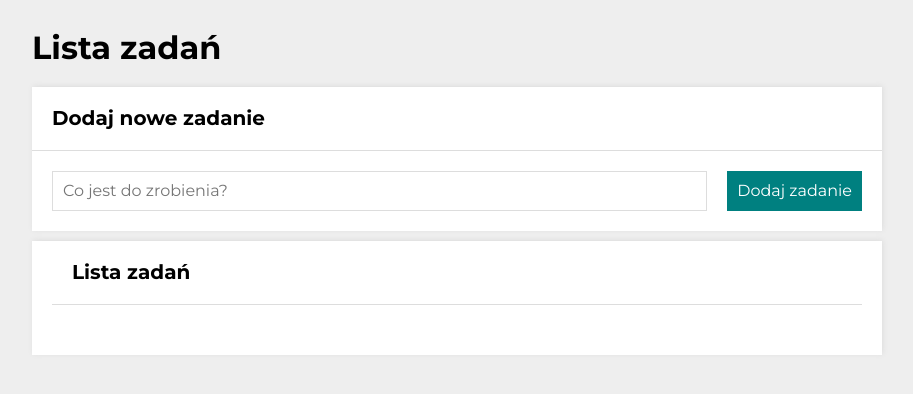
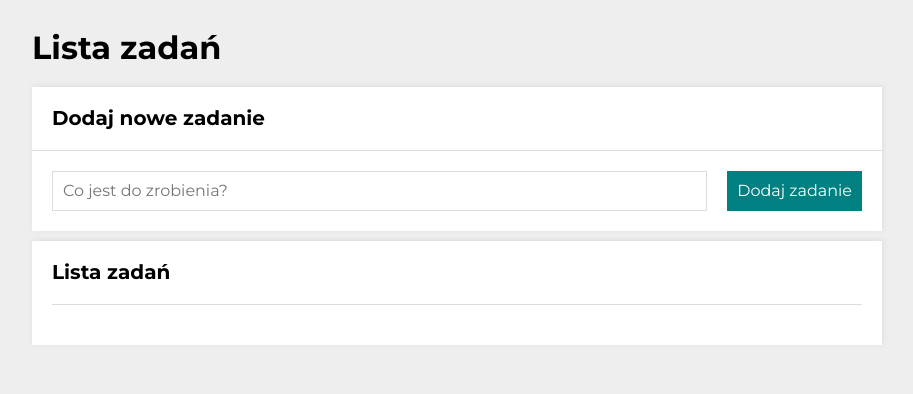
Before and after one commit to paulgrym/to-do-list, a plain HTML site: page index.html in a window 1280 px wide. Shown: the whole page, without its empty margins (183-1096 px from the left). Drawn offline with nearby package versions, Linux system fonts and the light colour scheme.

Commit message:
margin and padding changes

```diff
--- a/css/buttonsContainer.css
+++ b/css/buttonsContainer.css
@@ -22,7 +22,7 @@
 }
 
 .buttonsContainer__button:hover {
-    color: hsl(180, 100%, 30%);
+    color: hsl(180, 100%, 35%);
 }
 
 .buttonsContainer__button:disabled {
--- a/css/list.css
+++ b/css/list.css
@@ -1,6 +1,6 @@
 .list {
     padding: 0 20px 20px;
-    margin-top: 30px;
+    margin-top: 20px;
 }
 
 .list__item {
--- a/css/section.css
+++ b/css/section.css
@@ -13,6 +13,7 @@
 .section__header--withButtons {
     border-bottom: none;
     margin: 0;
+    padding-left: 0;
 }
 
 .section__container {
```
